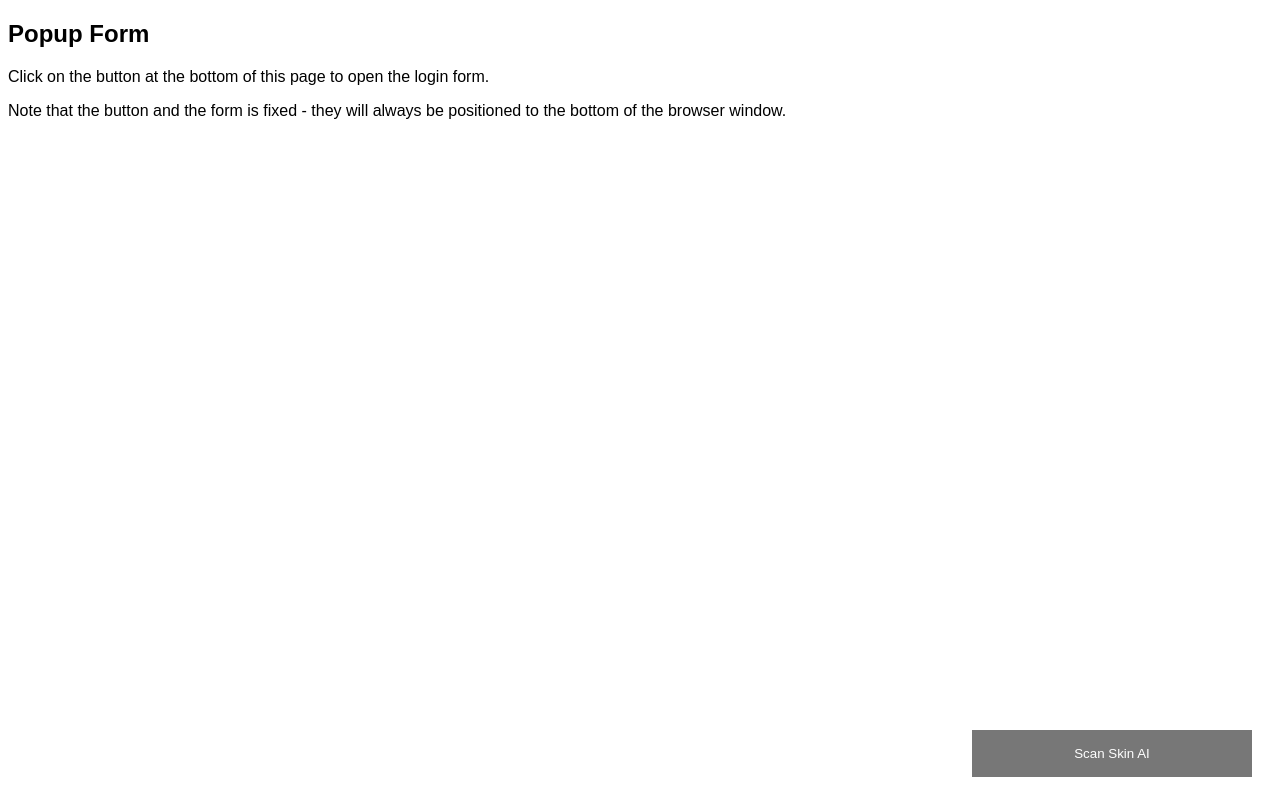
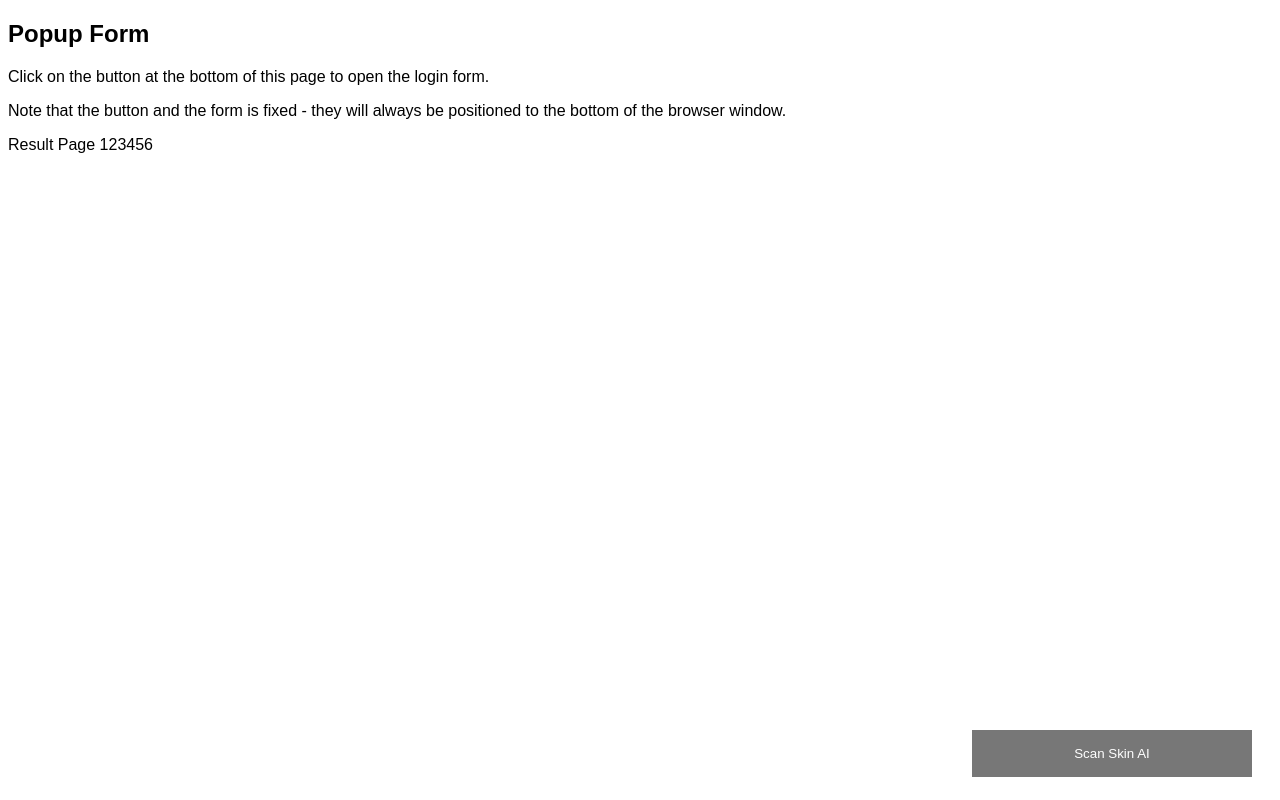
Before and after one commit to ktpm489/haravan-plugin, a plain HTML site: page index.html in a window 1280 px wide. Drawn offline with Linux system fonts and the light colour scheme.

Commit message:
Add file

```diff
--- a/index.html
+++ b/index.html
@@ -2,6 +2,7 @@
 <html>
 <head>
 <meta name="viewport" content="width=device-width, initial-scale=1">
+<script type="text/javascript" src="./js/include.js"></script>
 <style>
 body {font-family: Arial, Helvetica, sans-serif;}
 * {box-sizing: border-box;}
@@ -83,7 +84,7 @@ body {font-family: Arial, Helvetica, sans-serif;}
 <h2>Popup Form</h2>
 <p>Click on the button at the bottom of this page to open the login form.</p>
 <p>Note that the button and the form is fixed - they will always be positioned to the bottom of the browser window.</p>
-
+<div w3-include-html="result.html"></div>
 <button class="open-button" onclick="openForm()">Scan Skin AI</button>
 
 <div class="form-popup" id="myForm">
@@ -110,6 +111,9 @@ function closeForm() {
   document.getElementById("myForm").style.display = "none";
 }
 </script>
+<script>
+  includeHTML();
+</script>
 
 </body>
 </html>
--- /dev/null
+++ b/js/include.js
@@ -0,0 +1,27 @@
+function includeHTML() {
+  var z, i, elmnt, file, xhttp;
+  /* Loop through a collection of all HTML elements: */
+  z = document.getElementsByTagName("*");
+  for (i = 0; i < z.length; i++) {
+    elmnt = z[i];
+    /*search for elements with a certain atrribute:*/
+    file = elmnt.getAttribute("w3-include-html");
+    if (file) {
+      /* Make an HTTP request using the attribute value as the file name: */
+      xhttp = new XMLHttpRequest();
+      xhttp.onreadystatechange = function() {
+        if (this.readyState == 4) {
+          if (this.status == 200) {elmnt.innerHTML = this.responseText;}
+          if (this.status == 404) {elmnt.innerHTML = "Page not found.";}
+          /* Remove the attribute, and call this function once more: */
+          elmnt.removeAttribute("w3-include-html");
+          includeHTML();
+        }
+      }
+      xhttp.open("GET", file, true);
+      xhttp.send();
+      /* Exit the function: */
+      return;
+    }
+  }
+}
--- /dev/null
+++ b/result.html
@@ -0,0 +1 @@
+<p>Result Page 123456</p>
```
